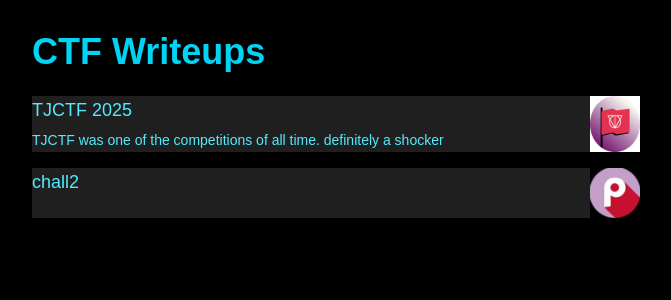
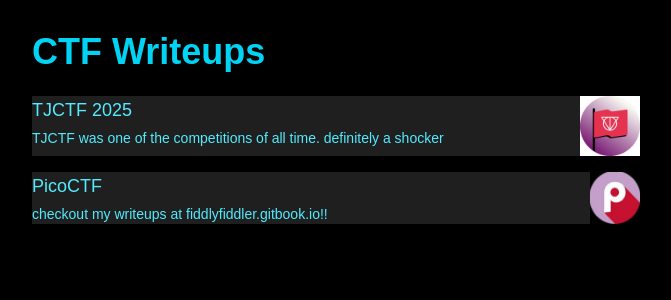
Before and after one commit to SpecialSeeds/cyberchargers-site, a Next.js app: page /writeups in a window 1280 px wide. Shown: the top 300 px of the page, without its empty margins (0-671 px from the left). Built offline with nearby package versions, Linux system fonts and the light colour scheme.

Commit message:
please work

```diff
--- a/src/app/writeups/page.tsx
+++ b/src/app/writeups/page.tsx
@@ -1,42 +1,49 @@
 import Image from "next/image";
-import tj from "@/assets/tjctf.png";
-import picoImg from "@/assets/picoctf.jpeg";
+import picoPic from "@/assets/picoctf.jpeg";
+import tjPic from "@/assets/tjctf.png";
 export default function WriteupsPage() {
   return (
     <main className="min-h-screen p-8 bg-black text-white">
       <h1 className="text-4xl font-bold text-cyan-400">CTF Writeups</h1>
       <ul className="mt-6 space-y-4 flex-col w-1/2">
         <li className="flex bg-[#1f1f1f]">
-          <ul className="flex-col space-y-1 ">
-            <li><a
+          <div className="flex flex-col space-y-1 ">
+            <a
               href="/"
               className="text-lg text-cyan-300 hover:underline"
             >
               TJCTF 2025
-            </a></li>
-            <li>
+            </a>
+
             <a
               href="/"
               className="text-sm text-cyan-300 hover:underline"
             >
               TJCTF was one of the competitions of all time. definitely a
               shocker
-            </a></li>
-          </ul><Image
-            src={tj}
+            </a>
+          </div>
+          <Image
+            src={tjPic}
             alt="tjctf"
-            width={50}
-            height={50}
+            width={60}
+            height={60}
             className="ml-auto"
           />
         </li>
 
         <li className="flex bg-[#1f1f1f]">
-          <a href="/writeups/chall2" className="text-lg text-cyan-300 hover:underline">
-            chall2
-          </a>
+          <div className="flex flex-col space-y-1 ">
+            <a href="/" className="text-lg text-cyan-300 hover:underline">
+              PicoCTF
+            </a>
+
+            <a href="/" className="text-sm text-cyan-300 hover:underline">
+              checkout my writeups at fiddlyfiddler.gitbook.io!!
+            </a>
+          </div>
           <Image
-            src={picoImg}
+            src={picoPic}
             alt="picoctf"
             width={50}
             height={50}
```
